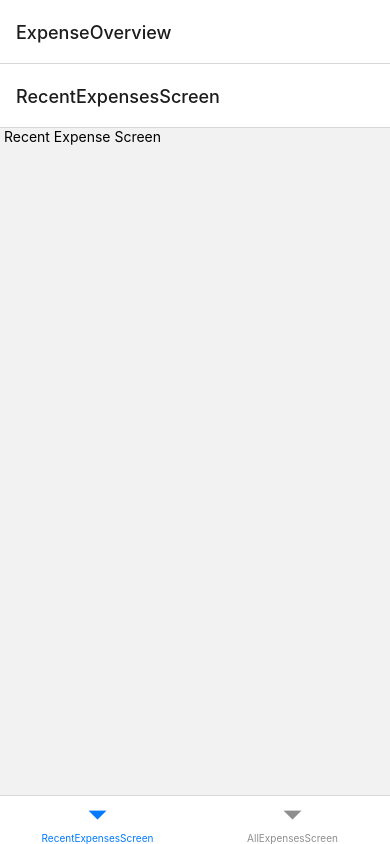
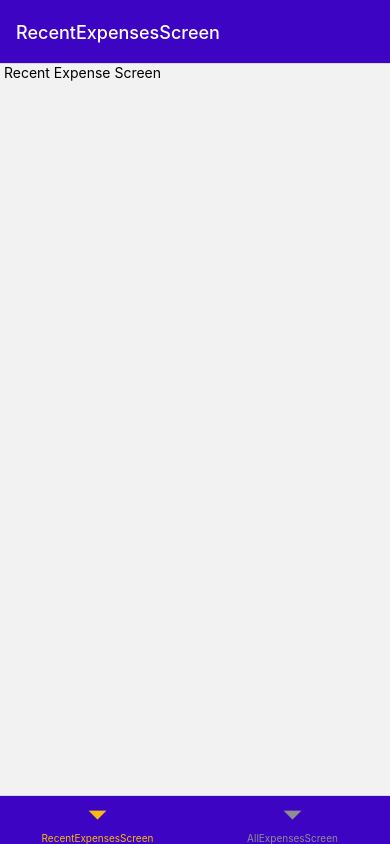
Before and after one commit to amourreux/rn-expo-expense-tracker-app, a React Native app: screen / in a window 390 px wide. Built offline with nearby package versions, Linux system fonts and the light colour scheme.

Commit message:
feat: add global style structure

```diff
--- a/App.tsx
+++ b/App.tsx
@@ -2,7 +2,7 @@ import { createBottomTabNavigator } from "@react-navigation/bottom-tabs";
 import { NavigationContainer } from "@react-navigation/native";
 import { createNativeStackNavigator } from "@react-navigation/native-stack";
 import { StatusBar } from "expo-status-bar";
-import { routes } from "./src/common/constants";
+import { globalStyles, routes } from "./src/common/constants";
 import AllExpensesScreen from "./src/screens/AllExpenses";
 import ManageExpenseScreen from "./src/screens/ManageExpense";
 import RecentExpenseScreen from "./src/screens/RecentExpense";
@@ -12,7 +12,14 @@ const BottomTabs = createBottomTabNavigator();
 
 const ExpensesOverviewTabs = () => {
   return (
-    <BottomTabs.Navigator>
+    <BottomTabs.Navigator
+      screenOptions={{
+        headerStyle: { backgroundColor: globalStyles.colors.primary500 },
+        headerTintColor: globalStyles.colors.white,
+        tabBarStyle: { backgroundColor: globalStyles.colors.primary500 },
+        tabBarActiveTintColor: globalStyles.colors.accent500,
+      }}
+    >
       <BottomTabs.Screen
         name={routes.stack.bottomStacks.screens.recentExpenses}
         component={RecentExpenseScreen}
@@ -34,6 +41,7 @@ export default function App() {
           <Stack.Screen
             name={routes.stack.bottomStacks.expenseOverview}
             component={ExpensesOverviewTabs}
+            options={{ headerShown: false }}
           ></Stack.Screen>
           <Stack.Screen
             name={routes.stack.screens.manageExpense}
--- a/src/common/constants/index.ts
+++ b/src/common/constants/index.ts
@@ -1,3 +1,4 @@
 import routes from "./routes";
+import globalStyles from "./styles";
 
-export { routes };
+export { globalStyles, routes };
--- a/src/common/constants/routes.ts
+++ b/src/common/constants/routes.ts
@@ -11,6 +11,6 @@ const routes = {
       },
     },
   },
-};
+} as const;
 
 export default routes;
--- /dev/null
+++ b/src/common/constants/styles.ts
@@ -0,0 +1,19 @@
+const globalStyles = {
+  colors: {
+    primary50: "#e4d9fd",
+    primary100: "#c6affc",
+    primary200: "#a281f0",
+    primary400: "#5721d4",
+    primary500: "#3e04c3",
+    primary700: "#2d0689",
+    primary800: "#200364",
+    accent500: "#f7bc0c",
+    error50: "#fcc4e4",
+    error500: "#9b095c",
+    gray500: "#39324a",
+    gray700: "#221c30",
+    white: "white",
+  },
+} as const;
+
+export default globalStyles;
```
